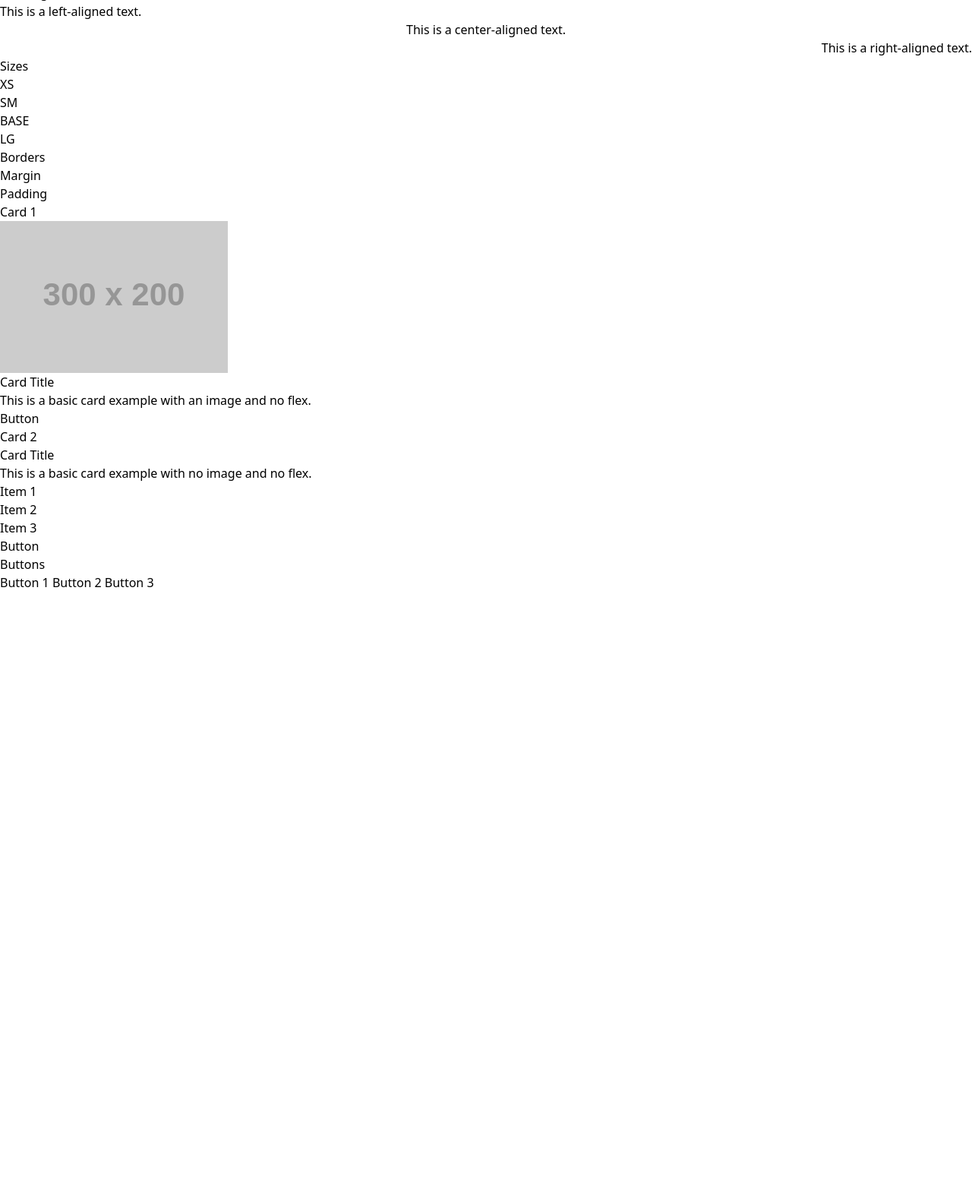
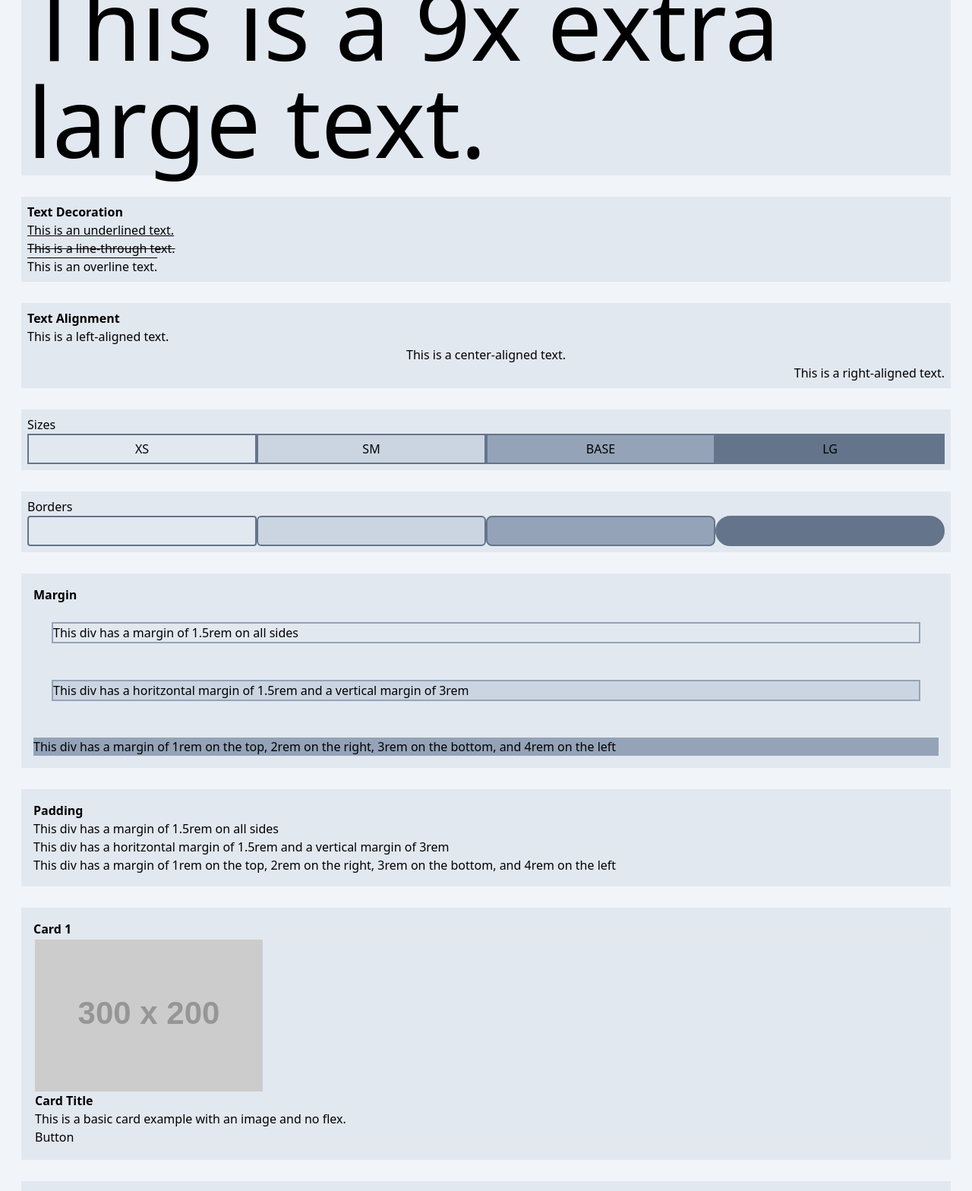
Before and after one commit to Cirvianum-DAW/mp9-tailwind1-basicstyling-VesiDimitrov, a website: page public/index.html in a window 1280 px wide. Shown: the part 797-2365 px from the top of the page at 76% size. Before the commit the page ends 1608 px from the top, so only its background shows below. Drawn offline with Linux system fonts and the light colour scheme; placeholder pictures from the web are drawn by us.

Commit message:
falta poc acabar practica

```diff
--- a/public/index.html
+++ b/public/index.html
@@ -7,27 +7,27 @@
     <title>Tailwind Showcase</title>
   </head>
   <body>
-    <div class="container mx-auto py-8">
-      <h1>Tailwind Showcase</h1>
-      <div>
-        <h2>Colors and Backgrounds</h2>
-        <div>
-          <div class="bg-slate-300"></div>
-          <div class="bg-red-400"></div>
-          <div class=""></div>
-          <div></div>
+    <div class="container mx-auto py-8 bg-slate-100">
+      <h1 class="font-bold m-7 text-3xl">Tailwind Showcase</h1>
+      <div class="m-7 p-2 bg-slate-200">
+        <h2 class="font-bold">Colors and Backgrounds</h2>
+        <div class="flex">
+          <div class="bg-slate-200 w-1/4 h-10 border-slate-500 border-2"></div>
+          <div class="bg-red-200 w-1/4 h-10 border-red-500 border-2"></div>
+          <div class="bg-amber-200 w-1/4 h-10 border-amber-500 border-2"></div>
+          <div class="bg-emerald-200 w-1/4 h-10 border-emerald-500 border-2"></div>
         </div>
       </div>
-      <div>
-        <div>
-          <div></div>
-          <div></div>
-          <div></div>
-          <div></div>
+      <div class="m-7 p-2 bg-slate-200">
+        <div class="flex">
+          <div class="bg-slate-200 w-1/4 h-10 border-slate-500 border-2"></div>
+          <div class="bg-slate-300 w-1/4 h-10 border-slate-500 border-2"></div>
+          <div class="bg-slate-400 w-1/4 h-10 border-slate-500 border-2"></div>
+          <div class="bg-slate-500 w-1/4 h-10 border-slate-500 border-2"></div>
         </div>
       </div>
-      <div>
-        <h2>Text</h2s>
+      <div class="m-7 p-2 bg-slate-200">
+        <h2 class="font-bold">Text</h2>
         <p class="text-sm">This is a small text.</p>
         <p class="text-base">This is a base text.</p>
         <p class="text-lg">This is a large text.</p>
@@ -38,65 +38,65 @@
         <p class="text-8xl">This is a 8x extra large text.</p>
         <p class="text-9xl">This is a 9x extra large text.</p>
       </div>
-      <div>
-        <h2>Text Decoration</h2>
+      <div class="m-7 p-2 bg-slate-200">
+        <h2 class="font-bold">Text Decoration</h2>
         <p class="underline">This is an underlined text.</p>
         <p class="line-through">This is a line-through text.</p>
         <p class="overline">This is an overline text.</p>
       </div>
-      <div>
-        <h2>Text Alignment</h2>
+      <div class="m-7 p-2 bg-slate-200">
+        <h2 class="font-bold">Text Alignment</h2>
         <p class="text-left">This is a left-aligned text.</p>
         <p class="text-center">This is a center-aligned text.</p>
         <p class="text-right">This is a right-aligned text.</p>
       </div>
-      <div>
+      <div class="m-7 p-2 bg-slate-200">
         <h2>Sizes</h2>
-        <div>
-          <div>XS</div>
-          <div>SM</div>
-          <div>BASE</div>
-          <div>LG</div>
+        <div class="flex">
+          <div class="bg-slate-200 w-1/4 h-10 border-slate-500 border-spacing-20 border-2 flex items-center justify-center">XS</div>
+          <div class="bg-slate-300 w-1/4 h-10 border-slate-500 border-spacing-20 border-2 flex items-center justify-center">SM</div>
+          <div class="bg-slate-400 w-1/4 h-10 border-slate-500 border-spacing-20 border-2 flex items-center justify-center">BASE</div>
+          <div class="bg-slate-500 w-1/4 h-10 border-slate-500 border-spacing-20 border-2 flex items-center justify-center">LG</div>
+        </div>
+      </div>
+      <div class="m-7 p-2 bg-slate-200">
+        <h2>Borders</h2>
+        <div class="flex">
+          <div class="rounded bg-slate-200 w-1/4 h-10 border-slate-500 border-spacing-20 border-2"></div>
+          <div class="rounded-md bg-slate-300 w-1/4 h-10 border-slate-500 border-spacing-20 border-2"></div>
+          <div class="rounded-lg bg-slate-400 w-1/4 h-10 border-slate-500 border-spacing-20 border-2"></div>
+          <div class="rounded-full bg-slate-500 w-1/4 h-10 border-slate-500 border-spacing-20 border-2"></div>
         </div>
       </div>
       <div>
-        <h2>Borders</h2>
-        <div>
-          <div class="rounded"></div>
-          <div class="rounded-md"></div>
-          <div></div>
-          <div class="rounded-full"></div>
+        <div class="m-7 p-4 bg-slate-200">
+          <h2 class="font-bold">Margin</h2>
+          <div class="bg-slate-200 m-6 border-slate-400 border-2" >This div has a margin of 1.5rem on all sides</div>
+          <div class="bg-slate-300 mx-6 my-12 border-slate-400 border-2">This div has a horitzontal margin of 1.5rem and a vertical margin of 3rem</div>
+          <div class="bg-slate-400">This div has a margin of 1rem on the top, 2rem on the right, 3rem on the bottom, and 4rem on the left </div>
         </div>
-      </div>
-      <div>
-        <div>
-          <h2>Margin</h2>
-          <div></div>
-          <div></div>
-          <div></div>
+        <div class="m-7 p-4 bg-slate-200">
+          <h2 class="font-bold">Padding</h2>
+          <div>This div has a margin of 1.5rem on all sides</div>
+          <div>This div has a horitzontal margin of 1.5rem and a vertical margin of 3rem</div>
+          <div>This div has a margin of 1rem on the top, 2rem on the right, 3rem on the bottom, and 4rem on the left</div>
         </div>
-        <div>
-          <h2>Padding</h2>
-          <div></div>
-          <div></div>
-          <div></div>
-        </div>
-        <div>
-          <h2>Card 1</h2>
-          <div>
+        <div class="m-7 p-4 bg-slate-200">
+          <h2 class="font-bold">Card 1</h2>
+          <div class="border-2">
             <img
               src="https://via.placeholder.com/300x200"
               alt="Placeholder image"
             />
-            <h3>Card Title</h3>
+            <h3 class="font-bold">Card Title</h3>
             <p>This is a basic card example with an image and no flex.</p>
             <a href="#">Button</a>
           </div>
         </div>
-        <div>
-          <h2>Card 2</h2>
+        <div class="m-7 p-4 bg-slate-200">
+          <h2 class="font-bold">Card 2</h2>
           <div>
-            <h3>Card Title</h3>
+            <h3 class="font-bold">Card Title</h3>
             <p>This is a basic card example with no image and no flex.</p>
             <ul>
               <li>Item 1</li>
@@ -106,11 +106,11 @@
             <a href="#">Button</a>
           </div>
         </div>
-        <div>
-          <h2>Buttons</h2>
-          <button>Button 1</button>
-          <button>Button 2</button>
-          <button>Button 3</button>
+        <div class="m-7 p-4 bg-slate-200">
+          <h2 class="font-bold">Buttons</h2>
+          <button class="rounded bg-blue-600 p-2 text-white">Button 1</button>
+          <button class="rounded-full bg-green-600 p-2 text-white">Button 2</button>
+          <button class="rounded-xl bg-red-600 p-2 text-white">Button 3</button>
         </div>
       </div>
     </div>
```
Also changed, not shown: dist/styles.css.
